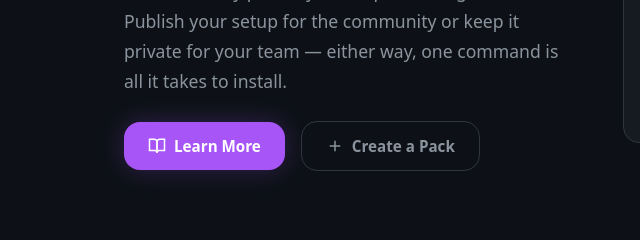
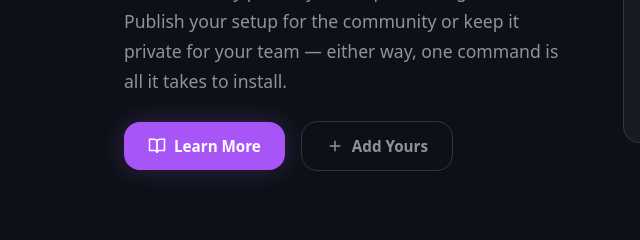
Before and after one commit to mcs-cli/registry, a website: page public/index.html in a window 1280 px wide. Shown: the part 1360-1600 px from the top of the page, 6-646 px from the left. Drawn offline with Linux system fonts and the light colour scheme; no server answers; a web font is replaced by a local one.

Commit message:
Change CTA text from 'Create a Pack' to 'Add Yours'

```diff
--- a/public/index.html
+++ b/public/index.html
@@ -101,7 +101,7 @@ Learn More
 </a>
 <a href="#submit" class="btn-ghost">
 <svg width="18" height="18" viewBox="0 0 24 24" fill="none" stroke="currentColor" stroke-width="2"><line x1="12" y1="5" x2="12" y2="19"/><line x1="5" y1="12" x2="19" y2="12"/></svg>
-Create a Pack
+Add Yours
 </a>
 </div>
 </div>
```
